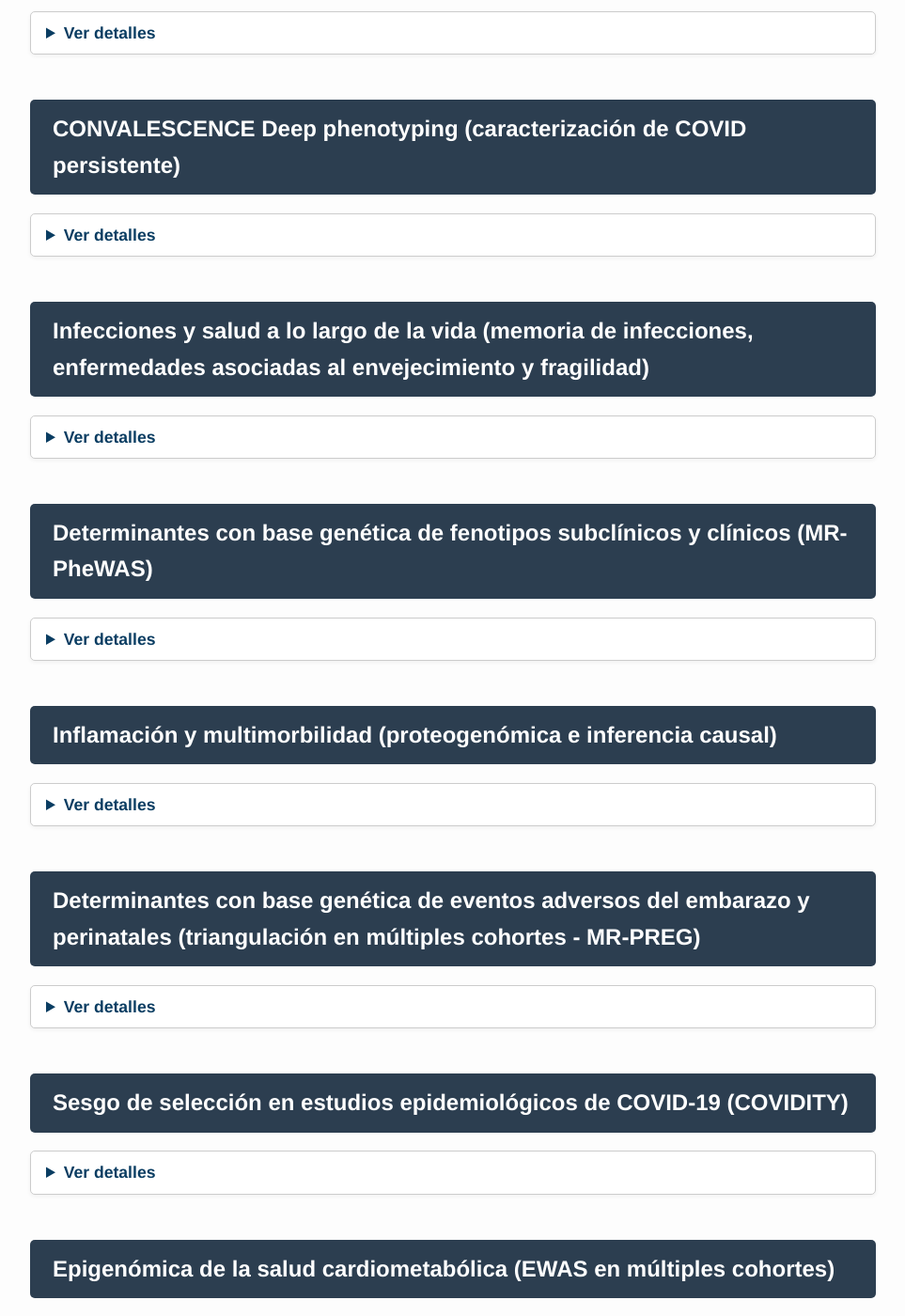
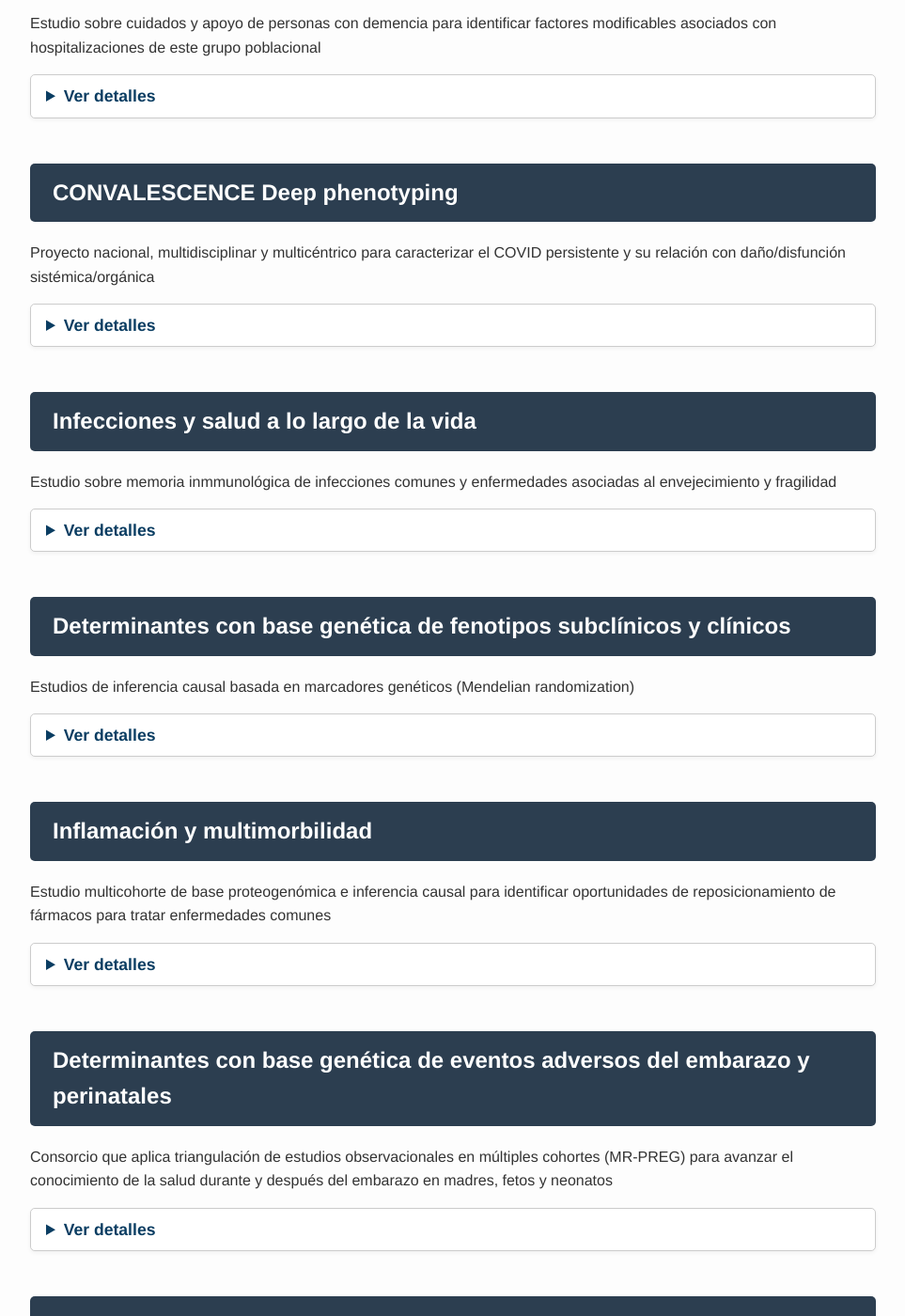
Before and after one commit to albafsanles/albafsanles.github.io, a Jekyll site: the page built from projects/research/research.md, in a window 1280 px wide and 1400 px high, scrolled down 381 px. Shown: the whole window at 94% size, without its empty margins (158-1121 px from the left). Built offline with Jekyll 4.4.1, drawn with Linux system fonts in a browser that asks for light colours; some of the changed text lies outside the part shown.

Commit message:
Update research.md

```diff
--- a/projects/research/research.md
+++ b/projects/research/research.md
@@ -8,7 +8,8 @@ permalink: /projects/research/
 
 Aquí puedes ver los proyectos de investigación en los que he trabajado:
 
-## **Estudio IMPACT en demencia (cuidados)**
+## **Estudio IMPACT en demencia**
+Estudio sobre cuidados y apoyo de personas con demencia para identificar factores modificables asociados con hospitalizaciones de este grupo poblacional
 <details>
 <summary>Ver detalles</summary>
 
@@ -55,7 +56,8 @@ Aquí puedes ver los proyectos de investigación en los que he trabajado:
 
 </details>
 
-## **CONVALESCENCE Deep phenotyping (caracterización de COVID persistente)**
+## **CONVALESCENCE Deep phenotyping**
+Proyecto nacional, multidisciplinar y multicéntrico para caracterizar el COVID persistente y su relación con daño/disfunción sistémica/orgánica
 <details>
 <summary>Ver detalles</summary>
 
@@ -106,7 +108,8 @@ Unidad de Salud a lo largo de la vida y envejecimiento, University College Londo
 
 </details>
 
-## **Infecciones y salud a lo largo de la vida (memoria de infecciones, enfermedades asociadas al envejecimiento y fragilidad)**
+## **Infecciones y salud a lo largo de la vida**
+Estudio sobre memoria inmmunológica de infecciones comunes y enfermedades asociadas al envejecimiento y fragilidad
 <details>
 <summary>Ver detalles</summary>
 
@@ -139,7 +142,8 @@ Unidad de Salud a lo largo de la vida y envejecimiento, University College Londo
 
 </details>
 
-## **Determinantes con base genética de fenotipos subclínicos y clínicos (MR-PheWAS)**
+## **Determinantes con base genética de fenotipos subclínicos y clínicos**
+Estudios de inferencia causal basada en marcadores genéticos (Mendelian randomization)
 <details>
 <summary>Ver detalles</summary>
 
@@ -164,7 +168,8 @@ Unidad de Salud a lo largo de la vida y envejecimiento, University College Londo
 
 </details>
 
-## **Inflamación y multimorbilidad (proteogenómica e inferencia causal)**
+## **Inflamación y multimorbilidad**
+Estudio multicohorte de base proteogenómica e inferencia causal para identificar oportunidades de reposicionamiento de fármacos para tratar enfermedades comunes
 <details>
 <summary>Ver detalles</summary>
 
@@ -193,7 +198,8 @@ Unidad de Salud a lo largo de la vida y envejecimiento, University College Londo
 
 </details>
 
-## **Determinantes con base genética de eventos adversos del embarazo y perinatales (triangulación en múltiples cohortes - MR-PREG)**
+## **Determinantes con base genética de eventos adversos del embarazo y perinatales**
+Consorcio que aplica triangulación de estudios observacionales en múltiples cohortes (MR-PREG) para avanzar el conocimiento de la salud durante y después del embarazo en madres, fetos y neonatos
 <details>
 <summary>Ver detalles</summary>
 
@@ -226,7 +232,8 @@ Unidad de Salud a lo largo de la vida y envejecimiento, University College Londo
 
 </details>
 
-## **Sesgo de selección en estudios epidemiológicos de COVID-19 (COVIDITY)**
+## **Sesgo de selección en estudios epidemiológicos de COVID-19**
+Proyecto sobre limitaciones de estudios epidemiológicos sobre COVID-19, parte del proyecto nacional COVIDITY
 <details>
 <summary>Ver detalles</summary>
 
@@ -255,7 +262,8 @@ Unidad de Salud a lo largo de la vida y envejecimiento, University College Londo
 
 </details>
 
-## **Epigenómica de la salud cardiometabólica (EWAS en múltiples cohortes)**
+## **Epigenómica de la salud cardiometabólica**
+Estudios EWAS en múltiples cohortes para identificar marcadores de metilación del ADN asociados a infarto, otros fenotipos clínicos y subclínicos cardiometabólicos, y factores externos y de estilo de vida relacionados
 <details>
 <summary>Ver detalles</summary>
 
@@ -284,7 +292,8 @@ Unidad de Salud a lo largo de la vida y envejecimiento, University College Londo
 
 </details>
 
-## **Virología molecular (HIV, HCV, flavivirus emergentes)**
+## **Virología molecular**
+Estudios experimentales para entender mejor la biología molecular de los virus HIV, HCV y flavivirus emergentes
 <details>
 <summary>Ver detalles</summary>
 
```
